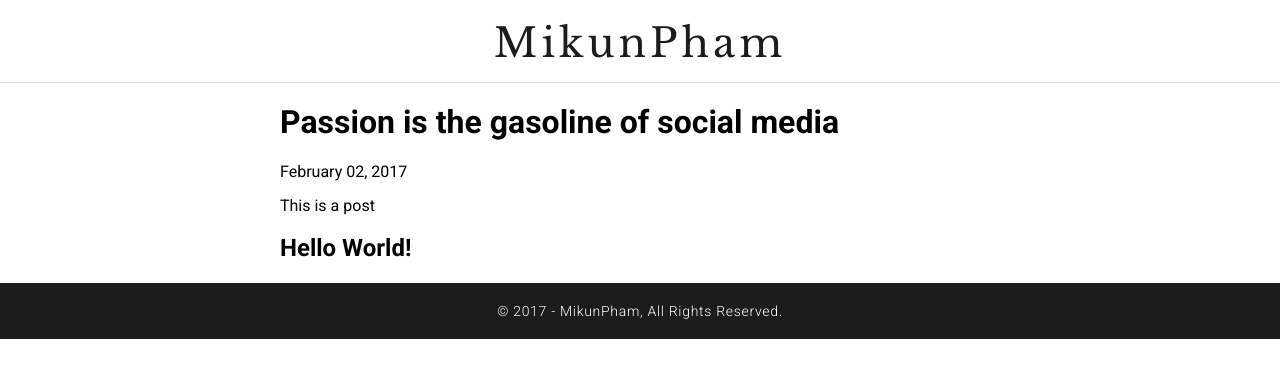
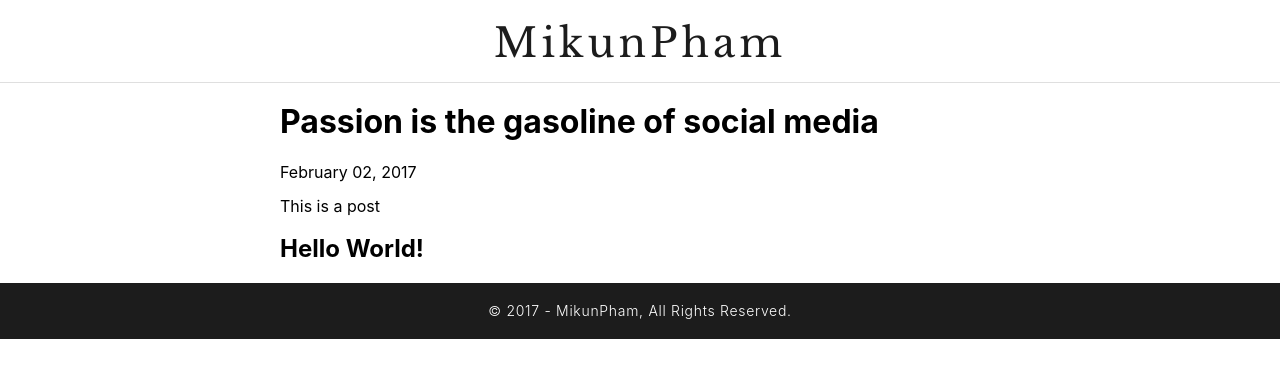
Before and after one commit to mikunpham/mikunpham.github.io, a Jekyll site: the page built from _posts/2017-02-02-passion-is-the-gasoline-of-social-media.md, in a window 1280 px wide. Shown: the top 378 px of the page. Built offline with Jekyll 4.4.1, drawn with Linux system fonts in a browser that asks for light colours.

Commit message:
Chage font style

```diff
--- a/_includes/head.html
+++ b/_includes/head.html
@@ -8,7 +8,7 @@
 
 	<!-- Stylesheet -->
 	<link rel="stylesheet" href="{{ '/assets/css/normalize.min.css' | prepend: site.baseurl }}" />
-	<link rel="stylesheet" href="https://fonts.googleapis.com/css?family=Libre+Baskerville:400,700|Roboto:300,400,700&amp;subset=vietnamese" />
+	<link rel="stylesheet" href="https://fonts.googleapis.com/css?family=Libre+Baskerville:400,700" />
 	<link rel="stylesheet" href="{{ '/assets/css/main.css' | prepend: site.baseurl }}" />
 	<!--[if lt IE 9]><script src="http://html5shiv.googlecode.com/svn/trunk/html5.js"></script><![endif]-->
 </head>
--- a/assets/css/main.css
+++ b/assets/css/main.css
@@ -7,7 +7,7 @@
 html, body {
 	margin: 0;
 	padding: 0;
-	font-family: 'Roboto', Helvetica, sans-serif;
+	font-family: -apple-system, BlinkMacSystemFont, "Segoe UI", Helvetica, sans-serif;
 	font-weight: normal;
 	font-size: 16px;
 	-webkit-font-smoothing: antialiased;
```
